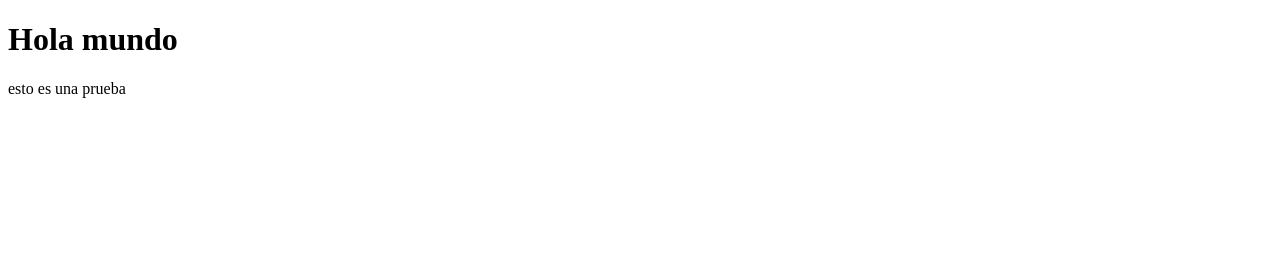
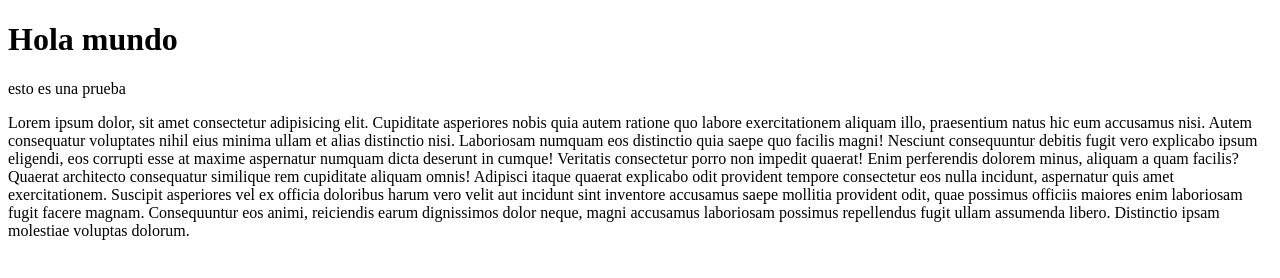
Before and after one commit to alevexler2/Clase3Comision58I, a plain HTML site: page index.html in a window 1280 px wide. Drawn offline with Linux system fonts and the light colour scheme.

Commit message:
Se agrega un texto

```diff
--- a/index.html
+++ b/index.html
@@ -9,5 +9,8 @@
 <body>
   <h1>Hola mundo</h1>
   <p>esto es una prueba</p>
+  <section>
+    <p>Lorem ipsum dolor, sit amet consectetur adipisicing elit. Cupiditate asperiores nobis quia autem ratione quo labore exercitationem aliquam illo, praesentium natus hic eum accusamus nisi. Autem consequatur voluptates nihil eius minima ullam et alias distinctio nisi. Laboriosam numquam eos distinctio quia saepe quo facilis magni! Nesciunt consequuntur debitis fugit vero explicabo ipsum eligendi, eos corrupti esse at maxime aspernatur numquam dicta deserunt in cumque! Veritatis consectetur porro non impedit quaerat! Enim perferendis dolorem minus, aliquam a quam facilis? Quaerat architecto consequatur similique rem cupiditate aliquam omnis! Adipisci itaque quaerat explicabo odit provident tempore consectetur eos nulla incidunt, aspernatur quis amet exercitationem. Suscipit asperiores vel ex officia doloribus harum vero velit aut incidunt sint inventore accusamus saepe mollitia provident odit, quae possimus officiis maiores enim laboriosam fugit facere magnam. Consequuntur eos animi, reiciendis earum dignissimos dolor neque, magni accusamus laboriosam possimus repellendus fugit ullam assumenda libero. Distinctio ipsam molestiae voluptas dolorum.</p>
+  </section>
 </body>
 </html>
```
